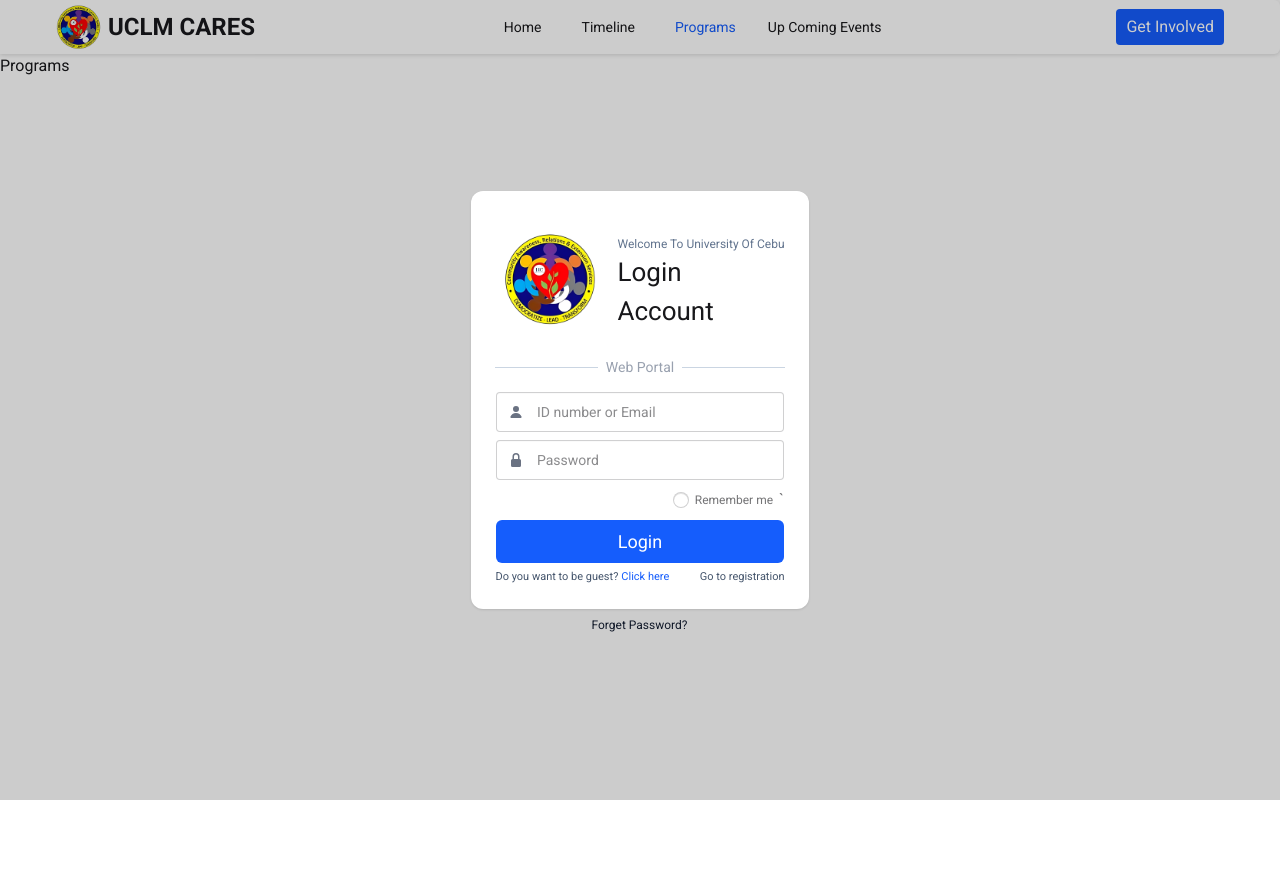
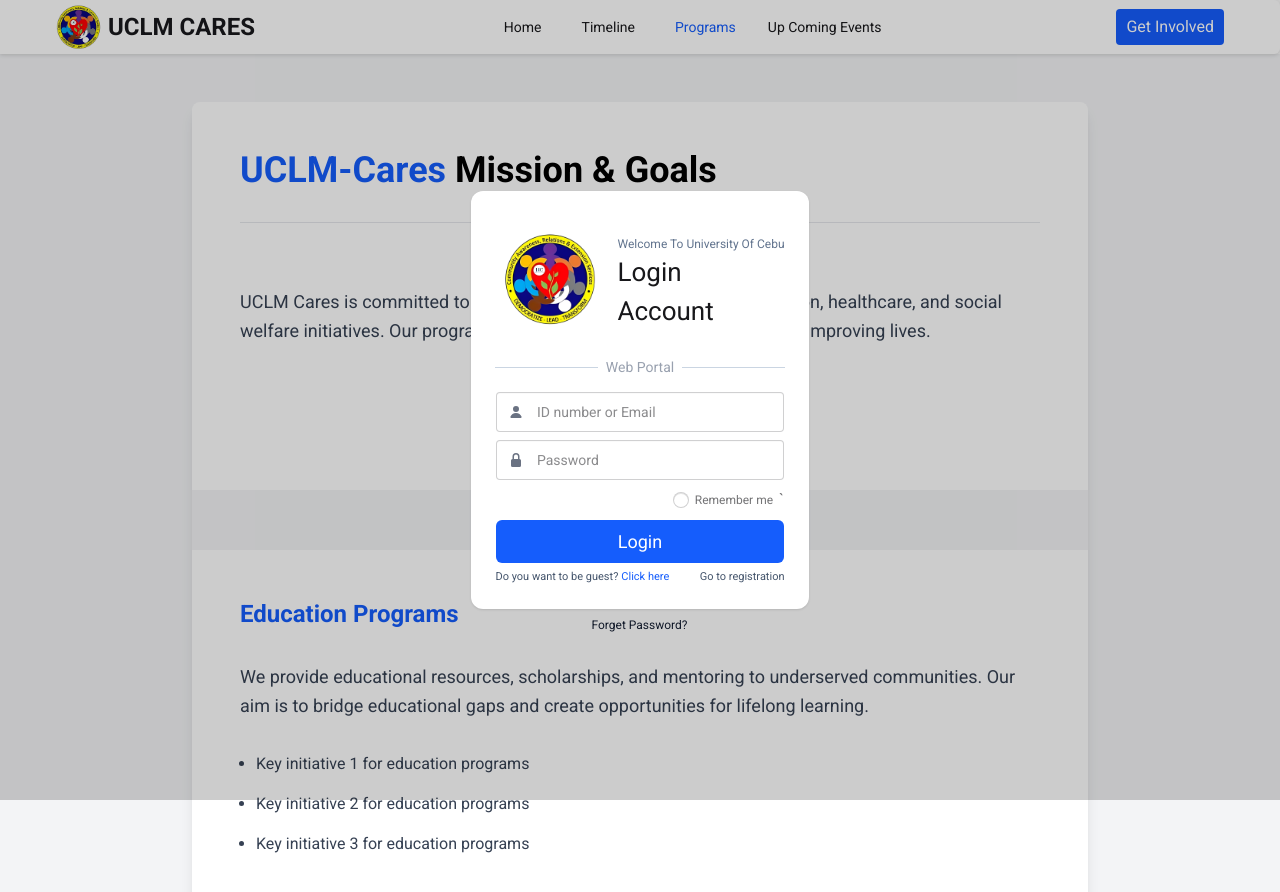
Before and after one commit to ford-HUB/Capstone-Project-3rd-Year-To-4rd-Year, a React (Vite) app: page /programs/guest/1 in a window 1280 px wide. Shown: the top 892 px of the page. Before the commit the page ends 800 px from the top, so only its background shows below. Built offline with nearby package versions, Linux system fonts and the light colour scheme.

Commit message:
Programs UI added

```diff
--- a/src/pages/guest/Programs.jsx
+++ b/src/pages/guest/Programs.jsx
@@ -1,9 +1,83 @@
-import React from 'react'
+import React from 'react';
 
-const Programs = () => {
+export default function UCLMCaresUI() {
+  // Sample mission content
+  const missionContent = [
+    {
+      title: "UCLM-Cares Mission & Goals",
+      description: "UCLM Cares is committed to supporting communities through education, healthcare, and social welfare initiatives. Our programs focus on empowering individuals and improving lives."
+    },
+    {
+      title: "Education Programs",
+      description: "We provide educational resources, scholarships, and mentoring to underserved communities. Our aim is to bridge educational gaps and create opportunities for lifelong learning."
+    },
+    {
+      title: "Healthcare Initiatives",
+      description: "Our healthcare programs focus on preventive care, health education, and improving access to medical services in remote and underserved areas."
+    },
+    {
+      title: "Social Welfare",
+      description: "We develop community support systems that address basic needs, mental health, and social integration to foster more resilient communities."
+    },
+    {
+      title: "Community Engagement",
+      description: "Through partnerships with local organizations, we create sustainable solutions that address the unique challenges faced by different communities."
+    },
+    {
+      title: "Research & Development",
+      description: "We continuously evaluate our programs and research new approaches to solving social challenges, ensuring our initiatives remain effective and responsive to community needs."
+    },
+    {
+      title: "Global Partnerships",
+      description: "Our collaborative networks extend globally, allowing us to share knowledge, resources, and best practices across borders to maximize our collective impact."
+    }
+  ];
+
   return (
-    <div>Programs</div>
-  )
+    <div className="bg-gray-100 min-h-screen pt-12 ">
+      {/* Content container - no fixed height, allows full page scrolling */}
+      <div className="max-w-4xl mx-auto bg-white shadow-lg rounded-lg">
+        {/* Logo watermark */}
+        <div className="relative ">
+          {/* Content sections with increased spacing */}
+          <div className="relative z-10">
+            {missionContent.map((section, index) => (
+              <div
+                key={index}
+                className={`p-12 ${index > 0 ? 'border-t-60 border-gray-100 mt-24' : ''}`}
+              >
+                {index === 0 ? (
+                  <div className="mb-16 pb-8 border-b border-gray-200">
+                    <h1 className="text-4xl font-bold">
+                      <span className="text-blue-600">UCLM-Cares</span>
+                      <span className="text-black"> Mission & Goals</span>
+                    </h1>
+                  </div>
+                ) : (
+                  <h2 className="text-2xl font-bold mb-8 text-blue-600">{section.title}</h2>
+                )}
+                <p className="text-lg text-gray-700 leading-relaxed">
+                  {section.description}
+                </p>
+
+                {/* Bullet points */}
+                {index > 0 && (
+                  <div className="mt-8 pl-4">
+                    <ul className="list-disc space-y-4 text-gray-700">
+                      <li>Key initiative 1 for {section.title.toLowerCase()}</li>
+                      <li>Key initiative 2 for {section.title.toLowerCase()}</li>
+                      <li>Key initiative 3 for {section.title.toLowerCase()}</li>
+                    </ul>
+                  </div>
+                )}
+              </div>
+            ))}
+
+            {/* Extra padding at bottom */}
+            <div className="h-24"></div>
+          </div>
+        </div>
+      </div>
+    </div>
+  );
 }
-
-export default Programs
```
